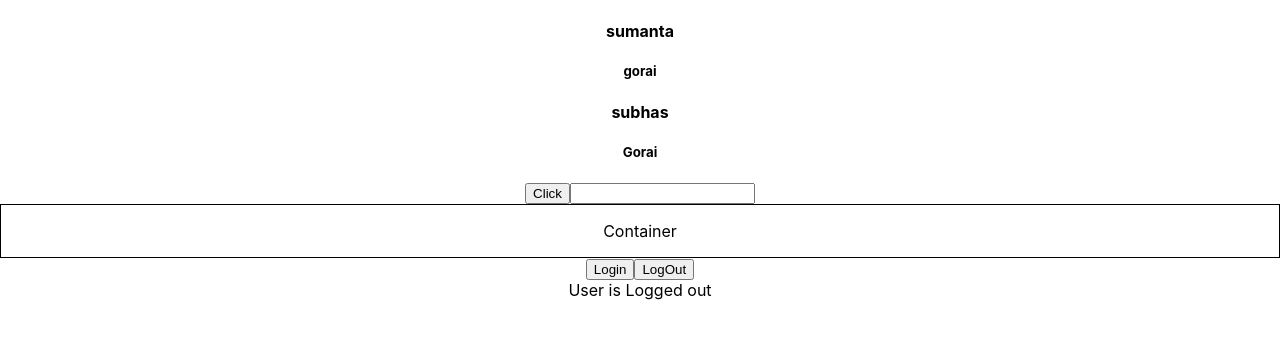
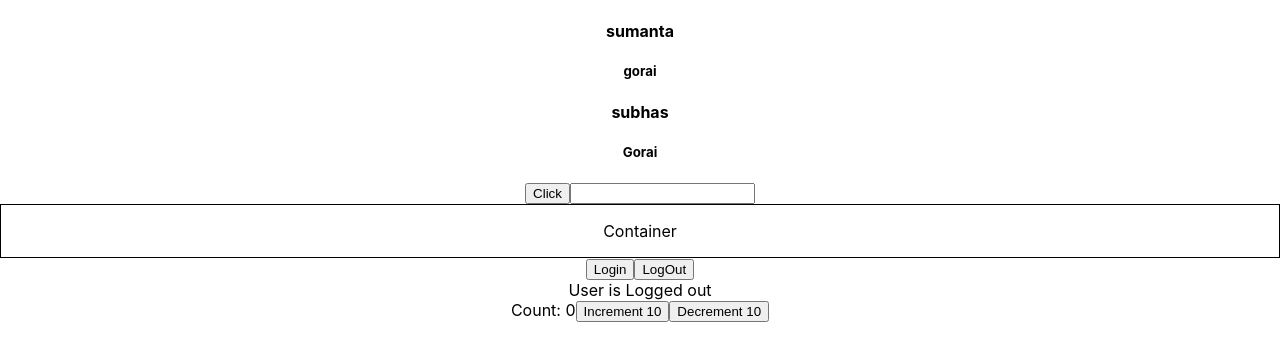
Before and after one commit to sumanta2/react-typescript-demo, a React (Create React App) app: page / in a window 1280 px wide. Shown: the top 360 px of the page. Built offline with nearby package versions, Linux system fonts and the light colour scheme.

Commit message:
11 vdo12 useReducer Hook types

```diff
--- a/src/App.tsx
+++ b/src/App.tsx
@@ -11,6 +11,7 @@
 import Input from './components/Input';
 import Container from './components/Container';
 import Loggedin from './components/State/Loggedin';
+import Counter from './components/State/Counter';
 
 function App() {
   const data=[
@@ -35,6 +36,7 @@
       <Input value='' handleChange={(event)=>{console.log(event)}} />
       <Container style={{border:'1px solid black',padding:'1rem'}}/>
       <Loggedin />
+      <Counter/>
 
     </div>
   );
--- /dev/null
+++ b/src/components/State/Counter.tsx
@@ -0,0 +1,38 @@
+import React,{useReducer} from 'react'
+
+type CounterState = {
+    count:number
+}
+
+type CounterAction= {
+    type:string
+    payload:number
+}
+
+const initialState={count:0}
+
+const reducer = ( state: CounterState,action:CounterAction)=>{
+    switch(action.type){
+    case 'increment':
+        return {count:state.count + action.payload}
+    case 'decrement':
+        return {count:state.count - action.payload}
+    default :
+        return state
+
+    }
+}
+
+const Counter = () => {
+    const [state, dispatch] = useReducer(reducer, initialState)
+  return (
+    <div>
+        Count: {state.count}
+        <button onClick={()=>{dispatch({type:'increment', payload: 10})}}> Increment 10</button>
+        <button onClick={()=>{dispatch({type:'decrement', payload: 10})}}> Decrement 10</button>
+
+    </div>
+  )
+}
+
+export default Counter
```
Also changed, not shown: Readme.txt.
